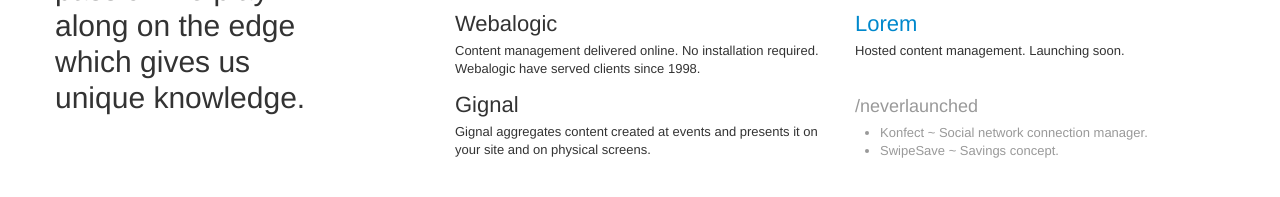
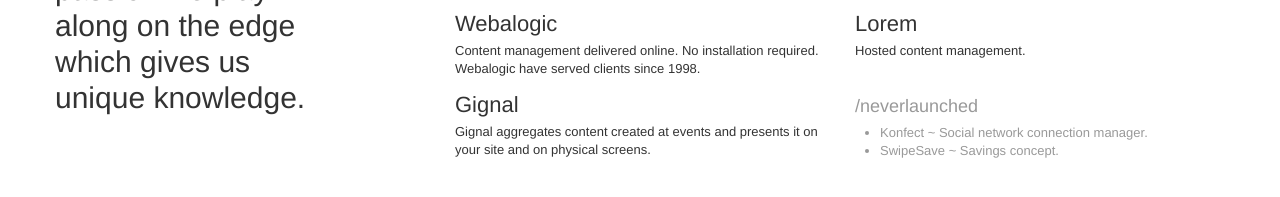
Before and after one commit to Webcom/webcom.github.io, a plain HTML site: page index.html in a window 1280 px wide. Shown: the part 503-700 px from the top of the page. Drawn offline with Linux system fonts and the light colour scheme.

Commit message:
Update index.html

```diff
--- a/index.html
+++ b/index.html
@@ -45,8 +45,8 @@
               <p>Content management delivered online. No installation required. Webalogic have served clients since 1998.</p>
             </div>
             <div class="span4">
-              <h2><a href="https://lorem.tech/">Lorem</a></h2>
-              <p>Hosted content management. Launching soon.</p>
+              <h2>Lorem</h2>
+              <p>Hosted content management.</p>
             </div>
           </div>
           <div class="row">
```
